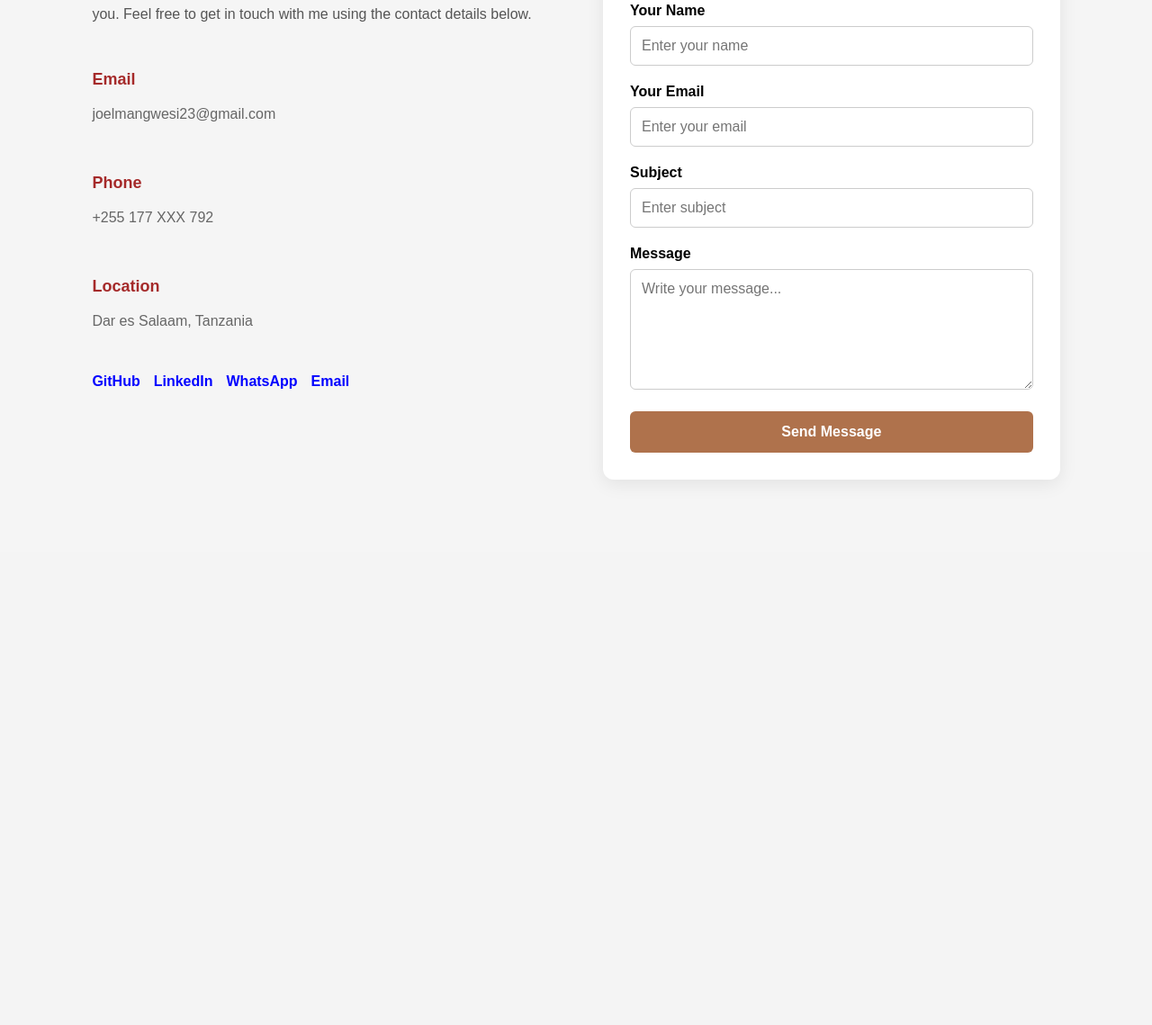
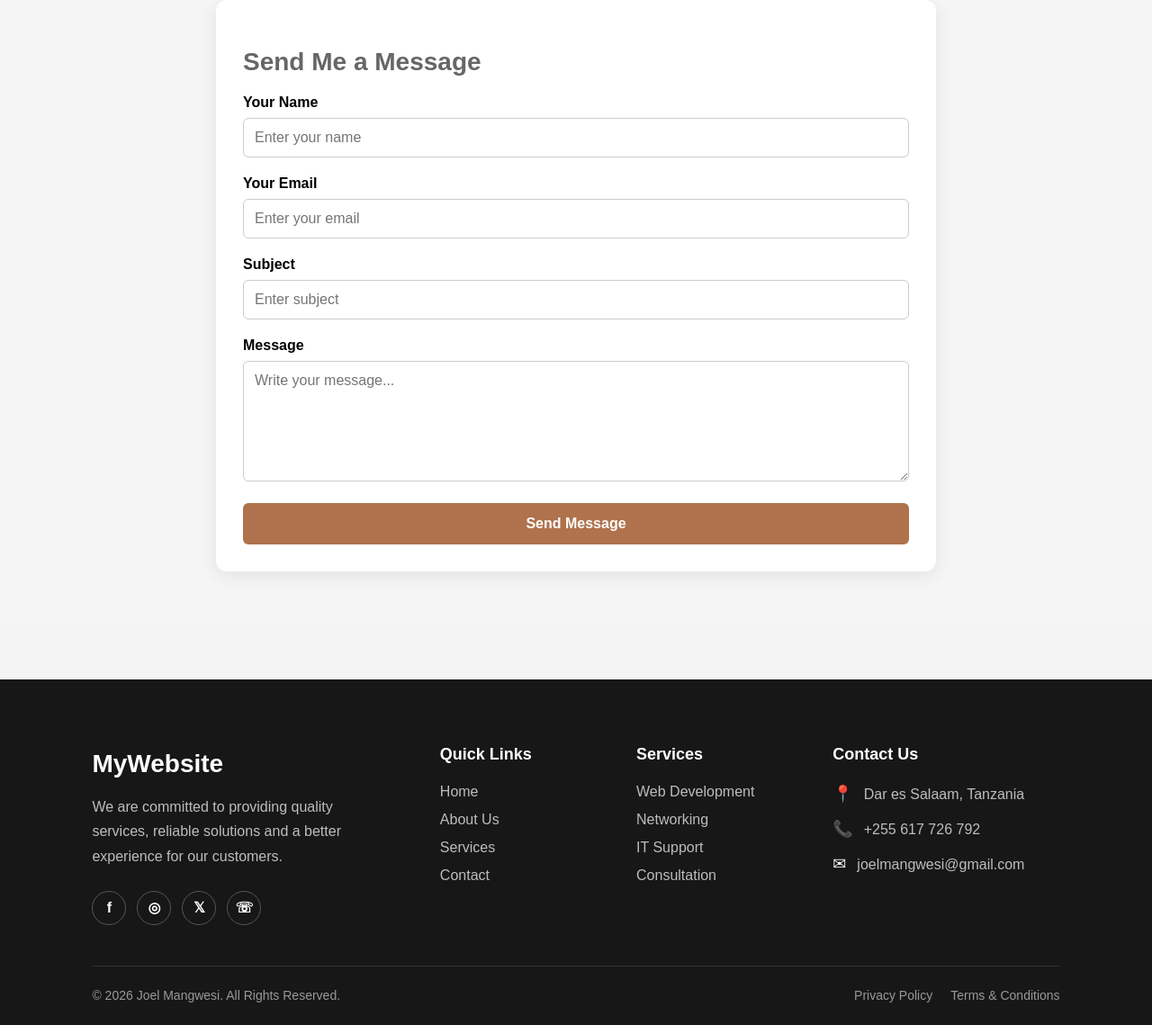
Before and after one commit to joelmangwesi23-del/my-website, a plain HTML site: page contact.html in a window 1280 px wide. Shown: the part 313-1452 px from the top of the page at 90% size. Before the commit the page ends 926 px from the top, so only its background shows below. Drawn offline with Linux system fonts and the light colour scheme.

Commit message:
Add files via upload

```diff
--- a/contact.html
+++ b/contact.html
@@ -1,7 +1,8 @@
 <!DOCTYPE html>
-<html>
+<html lang="sw">
 <head>
     <meta charset="UTF-8">
+    <meta name="viewport" content="width=device-width, initial-scale=1.0">
     <title>Contact - My Portfolio</title>
     <style>
         * {
@@ -21,6 +22,7 @@
             font-size: 24px;
             background-color: #5b2c1f;
             padding: 10px;
+            margin: 0;
         }
 
         h2 {
@@ -35,7 +37,6 @@
         button {
             cursor: pointer;
         }
-
 
         header {
             background: #5b2c1f;
@@ -74,31 +75,23 @@
             background-color: #af724c;
         }
 
-        .page-title {
-            text-align: center;
-            color: white;
-            font-size: 20px;
-            padding: 0 0 12px;
-            margin: 0;
-        }
-
-
         .contact {
-            padding: 80px 8%;
+            padding: 60px 8%;
             background: #f5f5f5;
         }
 
+        /* Sehemu kuu iliyobadilishwa */
         .contact-container {
-            max-width: 1100px;
+            max-width: 800px;
             margin: auto;
             display: grid;
-            grid-template-columns: 1fr 1fr;
-            gap: 60px;
+            grid-template-columns: 1fr; /* Safu 1 badala ya 2 */
+            gap: 50px;
         }
 
         .contact-info h2,
         .contact-form h2 {
-            font-size: 32px;
+            font-size: 28px;
             margin-bottom: 20px;
         }
 
@@ -122,6 +115,7 @@
 
         .contact-item p {
             color: #666;
+            margin: 0;
         }
 
         .social-links {
@@ -196,18 +190,13 @@
         }
 
         @media (max-width: 768px) {
-            .contact-container {
-                grid-template-columns: 1fr;
-                gap: 40px;
-            }
-
             .contact {
-                padding: 60px 5%;
+                padding: 40px 5%;
             }
 
             .contact-info h2,
             .contact-form h2 {
-                font-size: 26px;
+                font-size: 24px;
             }
         }
     </style>
@@ -226,105 +215,336 @@
             </ul>
         </nav>
         <h1>Contact Me</h1>
-
     </header>
 
     <section class="contact" id="contact">
         <div class="contact-container">
 
             <div class="contact-info">
-
                 <h2>Let's Work Together</h2>
-
                 <p>
                     Have a project, question, or opportunity?
                     I would be happy to hear from you. Feel free to
                     get in touch with me using the contact details below.
                 </p>
 
-                <div class="contact-details">
-                    <div class="contact-item">
-                        <h3>Email</h3>
-                        <p>joelmangwesi23@gmail.com</p>
-                    </div>
 
-                    <div class="contact-item">
-                        <h3>Phone</h3>
-                        <p>+255 177 XXX 792</p>
-                    </div>
 
-                    <div class="contact-item">
-                        <h3>Location</h3>
-                        <p>Dar es Salaam, Tanzania</p>
-                    </div>
-                </div>
-
-                <div class="social-links">
-                    <a href="#" target="_blank">GitHub</a>
-                    <a href="#" target="_blank">LinkedIn</a>
-                    <a href="#" target="_blank">WhatsApp</a>
-                    <a href="#" target="_blank">Email</a>
-                </div>
-            </div>
 
             <div class="contact-form">
                 <h2>Send Me a Message</h2>
 
                 <form action="#" method="POST">
-
                     <div class="form-group">
                         <label for="name">Your Name</label>
-                        <input
-                            type="text"
-                            id="name"
-                            name="name"
-                            placeholder="Enter your name"
-                            required
-                        >
+                        <input type="text" id="name" name="name" placeholder="Enter your name" required>
                     </div>
 
                     <div class="form-group">
                         <label for="email">Your Email</label>
-                        <input
-                            type="email"
-                            id="email"
-                            name="email"
-                            placeholder="Enter your email"
-                            required
-                        >
+                        <input type="email" id="email" name="email" placeholder="Enter your email" required>
                     </div>
 
                     <div class="form-group">
                         <label for="subject">Subject</label>
-                        <input
-                            type="text"
-                            id="subject"
-                            name="subject"
-                            placeholder="Enter subject"
-                            required
-                        >
+                        <input type="text" id="subject" name="subject" placeholder="Enter subject" required>
                     </div>
 
                     <div class="form-group">
                         <label for="message">Message</label>
-                        <textarea
-                            id="message"
-                            name="message"
-                            rows="6"
-                            placeholder="Write your message..."
-                            required
-                        ></textarea>
+                        <textarea id="message" name="message" rows="6" placeholder="Write your message..." required></textarea>
                     </div>
 
-                    <button type="submit">
-                        Send Message
-                    </button>
-
+                    <button type="submit">Send Message</button>
                 </form>
             </div>
 
         </div>
     </section>
+<footer class="footer">
 
-<body>
+    <div class="footer-container">
+
+        <!-- Brand / About -->
+        <div class="footer-column footer-brand">
+            <h2>MyWebsite</h2>
+
+            <p>
+                We are committed to providing quality services,
+                reliable solutions and a better experience for
+                our customers.
+            </p>
+
+            <div class="social-links">
+                <a href="#" aria-label="Facebook">f</a>
+                <a href="#" aria-label="Instagram">◎</a>
+                <a href="#" aria-label="Twitter">𝕏</a>
+                <a href="#" aria-label="WhatsApp">☏</a>
+            </div>
+        </div>
+
+
+        <!-- Quick Links -->
+        <div class="footer-column">
+            <h3>Quick Links</h3>
+
+            <ul>
+                <li><a href="index.html">Home</a></li>
+                <li><a href="about.html">About Us</a></li>
+                <li><a href="services.html">Services</a></li>
+                <li><a href="contact.html">Contact</a></li>
+            </ul>
+        </div>
+
+
+        <!-- Services -->
+        <div class="footer-column">
+            <h3>Services</h3>
+
+            <ul>
+                <li><a href="#">Web Development</a></li>
+                <li><a href="#">Networking</a></li>
+                <li><a href="#">IT Support</a></li>
+                <li><a href="#">Consultation</a></li>
+            </ul>
+        </div>
+
+
+        <!-- Contact -->
+        <div class="footer-column">
+            <h3>Contact Us</h3>
+
+            <div class="contact-item">
+                <span>📍</span>
+                <p>Dar es Salaam, Tanzania</p>
+            </div>
+
+            <div class="contact-item">
+                <span>📞</span>
+                <p>+255 617 726 792</p>
+            </div>
+
+            <div class="contact-item">
+                <span>✉</span>
+                <p>joelmangwesi@gmail.com</p>
+            </div>
+        </div>
+
+    </div>
+
+
+    <!-- Bottom Footer -->
+    <div class="footer-bottom">
+
+        <p>
+            © 2026 Joel Mangwesi. All Rights Reserved.
+        </p>
+
+        <div>
+            <a href="#">Privacy Policy</a>
+            <a href="#">Terms & Conditions</a>
+        </div>
+
+    </div>
+
+</footer>
+<style>
+/* =========================
+   FOOTER
+========================= */
+
+.footer {
+    background: #171717;
+    color: #ffffff;
+    margin-top: 60px;
+    padding: 55px 8% 0;
+}
+
+/* Main Footer Container */
+
+.footer-container {
+    max-width: 1200px;
+    margin: auto;
+
+    display: grid;
+    grid-template-columns:
+        2fr
+        1fr
+        1fr
+        1.5fr;
+
+    gap: 50px;
+}
+
+
+/* Footer Headings */
+
+.footer-column h2 {
+    font-size: 28px;
+    margin-bottom: 18px;
+    color: #ffffff;
+}
+
+.footer-column h3 {
+    font-size: 18px;
+    margin-bottom: 22px;
+    color: #ffffff;
+}
+
+
+/* About Text */
+
+.footer-brand p {
+    color: #bdbdbd;
+    line-height: 1.7;
+    max-width: 330px;
+}
+
+
+/* Links */
+
+.footer-column ul {
+    list-style: none;
+    padding: 0;
+    margin: 0;
+}
+
+.footer-column ul li {
+    margin-bottom: 13px;
+}
+
+.footer-column ul li a {
+    color: #bdbdbd;
+    text-decoration: none;
+    transition: 0.3s;
+}
+
+.footer-column ul li a:hover {
+    color: #ffffff;
+    padding-left: 6px;
+}
+
+
+/* Social Media */
+
+.social-links {
+    display: flex;
+    gap: 12px;
+    margin-top: 25px;
+}
+
+.social-links a {
+    width: 38px;
+    height: 38px;
+
+    display: flex;
+    align-items: center;
+    justify-content: center;
+
+    border: 1px solid #555;
+    border-radius: 50%;
+
+    color: #ffffff;
+    text-decoration: none;
+
+    transition: 0.3s;
+}
+
+.social-links a:hover {
+    background: #963131;
+    border-color: #963131;
+    transform: translateY(-4px);
+}
+
+
+/* Contact */
+
+.contact-item {
+    display: flex;
+    align-items: flex-start;
+    gap: 12px;
+    margin-bottom: 15px;
+}
+
+.contact-item span {
+    font-size: 18px;
+}
+
+.contact-item p {
+    margin: 0;
+    color: #bdbdbd;
+    line-height: 1.5;
+}
+
+
+/* Bottom Section */
+
+.footer-bottom {
+    max-width: 1200px;
+    margin: 45px auto 0;
+
+    padding: 22px 0;
+
+    border-top: 1px solid #333;
+
+    display: flex;
+    justify-content: space-between;
+    align-items: center;
+
+    color: #999;
+}
+
+.footer-bottom p {
+    margin: 0;
+    font-size: 14px;
+}
+
+.footer-bottom div {
+    display: flex;
+    gap: 20px;
+}
+
+.footer-bottom a {
+    color: #999;
+    text-decoration: none;
+    font-size: 14px;
+}
+
+.footer-bottom a:hover {
+    color: #ffffff;
+}
+
+
+/* =========================
+   MOBILE RESPONSIVE
+========================= */
+
+@media (max-width: 900px) {
+
+    .footer-container {
+        grid-template-columns: 1fr 1fr;
+    }
+
+}
+
+
+@media (max-width: 600px) {
+
+    .footer {
+        padding: 45px 25px 0;
+    }
+
+    .footer-container {
+        grid-template-columns: 1fr;
+        gap: 35px;
+    }
+
+    .footer-bottom {
+        flex-direction: column;
+        gap: 15px;
+        text-align: center;
+    }
+
+}
+</body>
 </html>
```
